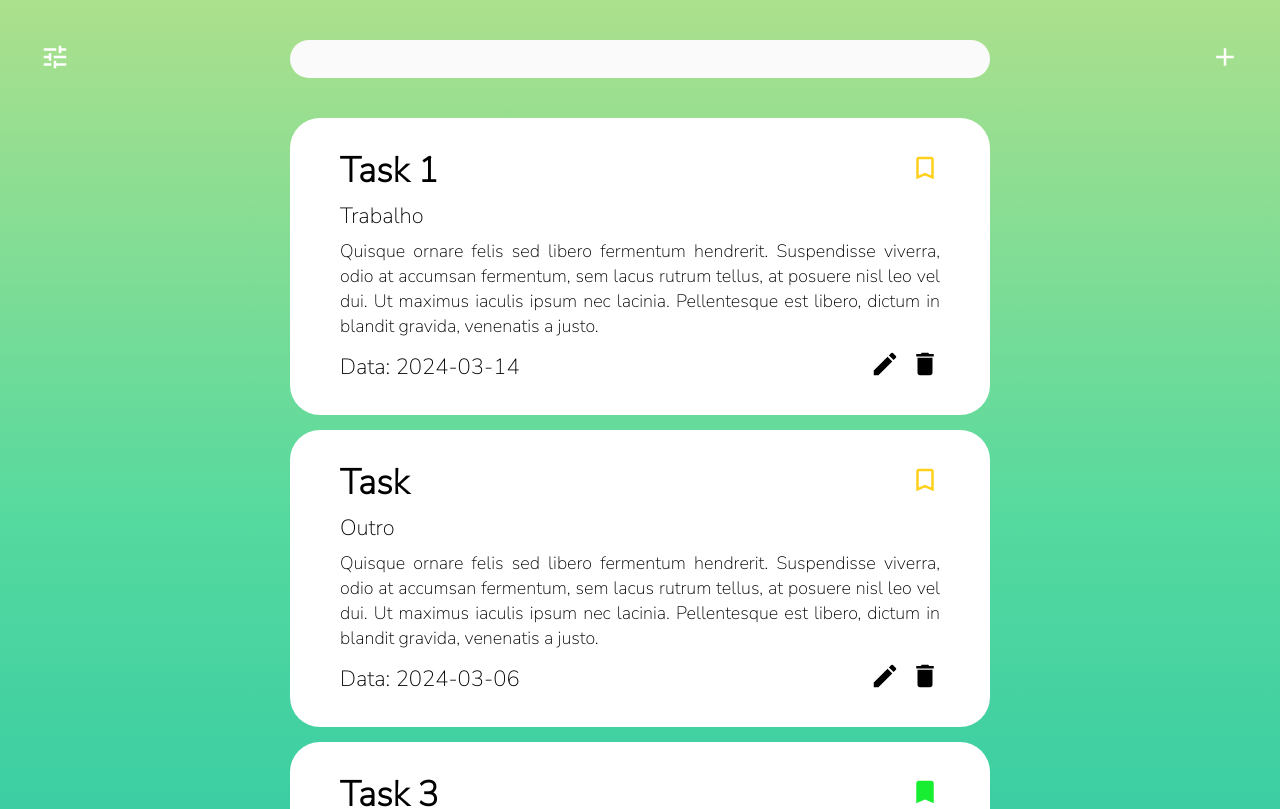
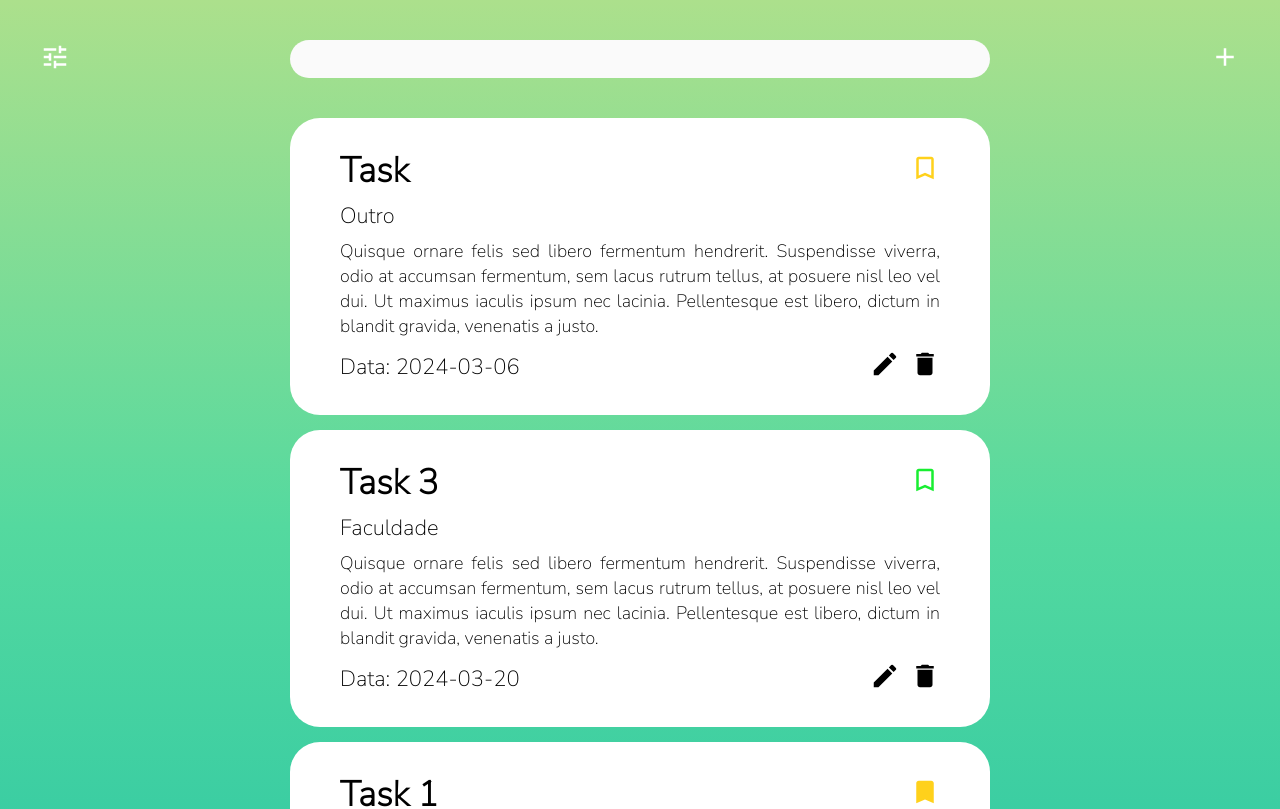
Before and after one commit to patricia-diasr/todo, a React (Create React App) app: page / in a window 1280 px wide. Shown: the top 809 px of the page. Built offline with nearby package versions, Linux system fonts and the light colour scheme; data requests are answered from the project's data file; the HTML template or start-up script is replaced by a standard one.

Commit message:
Filtro funcionando

```diff
--- a/db.json
+++ b/db.json
@@ -8,12 +8,12 @@
         "name": "Trabalho"
       },
       "importance": {
-        "id": "B",
+        "id": "media",
         "name": "Média"
       },
-      "description": "Quisque ornare felis sed libero fermentum hendrerit. Suspendisse viverra, odio at accumsan fermentum, sem lacus rutrum tellus, at posuere nisl leo vel dui. Ut maximus iaculis ipsum nec lacinia. Pellentesque est libero, dictum in blandit gravida, venenatis a justo.",
+      "description": "Quisque ornare felis sed liro fermentum hendrerit. Suspendisse viverra, odio at accumsan fermentum, sem lacus rutrum tellus, at posuere nisl leo vel dui. Ut maximus iaculis ipsum nec lacinia. Pellentesque est libero, dictum in blandit gravida, venenatis a justo.",
       "date": "2024-03-14",
-      "completed": false
+      "completed": true
     },
     {
       "id": "6eff",
@@ -23,7 +23,7 @@
         "name": "Outro"
       },
       "importance": {
-        "id": "B",
+        "id": "media",
         "name": "Média"
       },
       "description": "Quisque ornare felis sed libero fermentum hendrerit. Suspendisse viverra, odio at accumsan fermentum, sem lacus rutrum tellus, at posuere nisl leo vel dui. Ut maximus iaculis ipsum nec lacinia. Pellentesque est libero, dictum in blandit gravida, venenatis a justo.",
@@ -38,10 +38,10 @@
         "name": "Faculdade"
       },
       "importance": {
-        "id": "C",
+        "id": "baixa",
         "name": "Baixa"
       },
-      "completed": true,
+      "completed": false,
       "description": "Quisque ornare felis sed libero fermentum hendrerit. Suspendisse viverra, odio at accumsan fermentum, sem lacus rutrum tellus, at posuere nisl leo vel dui. Ut maximus iaculis ipsum nec lacinia. Pellentesque est libero, dictum in blandit gravida, venenatis a justo.",
       "date": "2024-03-20"
     }
@@ -66,7 +66,7 @@
   ],
   "importance": [
     {
-      "id": "A",
+      "id": "alta",
       "name": "Alta"
     },
     {
--- a/src/App.js
+++ b/src/App.js
@@ -1,4 +1,4 @@
-import { useState, useEffect } from 'react';
+import { useState, useEffect, useMemo } from 'react';
 
 import Modal from "./components/layout/Modal";
 import Container from "./components/layout/Container";
@@ -15,6 +15,8 @@ function App() {
   const [modalAdd, setModalAdd] = useState(false);
   const [modalEdit, setModalEdit] = useState(undefined);
   const [modalDelete, setModalDelete] = useState(undefined);
+  const [filters, setFilters] = useState({conclusion: {id: "todos"}, checkedValues: ["baixa", "media", "alta"], date: ""});
+  const sortedTasks = useMemo(() => sortTaks(), [tasks, filters]);
 
   useEffect( () => {
     fetch("http://localhost:5000/tasks", {
@@ -128,20 +130,39 @@ function App() {
     })
   }
 
+  function changeFilters(filters) {
+    setFilters(filters);
+    setModalFilter(false);
+    setUpdateTasks(!updateTasks);
+  }
+
   function sortTaks() {
     let tasksSorted = tasks;
-    tasksSorted.sort((a, b) => {
-      if (a.completed !== b.completed) {
-        return a.completed ? 1 : -1;
+    let filterSort = filters;
+
+    return tasksSorted.filter(task => {
+      if (filterSort.conclusion.id === "concluidos" && !task.completed) {
+        return false;
       }
-      if (a.completed) {
-        const dateA = new Date(a.date);
-        const dateB = new Date(b.date);
-        return dateA - dateB;
+      if (filterSort.conclusion.id === "nao-concluidos" && task.completed) {
+        return false;
       }
-      return 0;
+      if (!filterSort.checkedValues.includes(task.importance.id)) {
+        return false;
+      }
+      if (filterSort.date && task.date !== filterSort.date) {
+        return false;
+      }
+      return true;
+    }).sort((a, b) => {
+        if (filterSort.conclusion.id === "todos") {
+          if (a.completed === b.completed) {
+            return new Date(a.date) - new Date(b.date);
+          }
+          return a.completed ? 1 : -1;
+        }
+        return new Date(a.date) - new Date(b.date);
     });
-    return tasksSorted;
   }
 
   return (
@@ -149,7 +170,7 @@ function App() {
       {modalFilter &&
         <Modal closeModal={closeModal}>
           <h2>Filtrar</h2>
-          <Filter />
+          <Filter previousFilter={filters} handleSubmit={changeFilters}/>
         </Modal>
       }
       {modalAdd &&
@@ -173,8 +194,8 @@ function App() {
 
       <Toolbar openAdd={openAdd} openFilter={openFilter}/>
       <Container>
-        { sortTaks().length > 0 &&
-          sortTaks().map((task) => (
+        { sortedTasks.length > 0 &&
+          sortedTasks.map((task) => (
             <Todo
               id={task.id}
               name={task.name}
--- a/src/components/filter/Filter.js
+++ b/src/components/filter/Filter.js
@@ -5,10 +5,8 @@ import Select from '../form/Select';
 import Checkbox from '../form/Checkbox';
 import SubmitButton from '../form/SubmitButton';
 
-function Filter () {
-    const [filter, setFilter] = useState({});
-    const [checkedValues, setCheckedValues] = useState([]);
-
+function Filter ({previousFilter, handleSubmit}) {
+    const [filter, setFilter] = useState(previousFilter || { checkedValues: [] });
 
     const conclusion_options = [
         {
@@ -32,17 +30,20 @@ function Filter () {
     function handleSelect(e, fieldName) {
         setFilter({...filter, [fieldName]: {
             id: e.target.value,
-            name: e.target.options[e.target.selectedIndex].text
         }});
     };
 
     const handleCheckboxChange = (value, isChecked) => {
         if (isChecked) {
-            setCheckedValues([...checkedValues, value]);
+            setFilter({...filter, checkedValues: [...filter.checkedValues, value]});
         } else {
-            setCheckedValues(checkedValues.filter(item => item !== value));
+            setFilter({
+                ...filter,
+                checkedValues: filter.checkedValues.filter(item => item !== value)
+            });
         }
     };
+
 
     function handleChange(e) {
         setFilter({...filter, [e.target.name]: e.target.value});
@@ -51,7 +52,7 @@ function Filter () {
 
     const submit = (e) => {
         e.preventDefault();
-        // handleSubmit(filter)
+        handleSubmit(filter);
     };
 
     return (
@@ -69,7 +70,7 @@ function Filter () {
                 labelText="Importância"
                 options={importance_options}
                 handleOnChange={handleCheckboxChange}
-                checkedValues={checkedValues}
+                checkedValues={filter.checkedValues}
             />
             <Input
                 type="date"
--- a/src/components/form/Checkbox.js
+++ b/src/components/form/Checkbox.js
@@ -1,7 +1,6 @@
 import styles from './Checkbox.module.css';
 
 function Checkbox ({text, name, options, handleOnChange, checkedValues}) {
-
     const handleChange = (event) => {
         const value = event.target.value;
         const isChecked = event.target.checked;
@@ -19,7 +18,7 @@ function Checkbox ({text, name, options, handleOnChange, checkedValues}) {
                             name={name}
                             id={option.value}
                             value={option.value}
-                            checked={checkedValues.includes(option.value)}
+                            checked={(checkedValues || []).includes(option.value)}
                             onChange={handleChange}
                         />
                         {option.label}
--- a/src/components/todo/Todo.module.css
+++ b/src/components/todo/Todo.module.css
@@ -22,15 +22,15 @@ h2 {
 }
 
 
-.C {
+.baixa {
     color: rgb(24, 238, 49);
 }
 
-.B {
+.media {
     color: rgb(255, 209, 27);
 }
 
-.A {
+.alta {
     color: rgb(255, 77, 50)
 }
 
```
